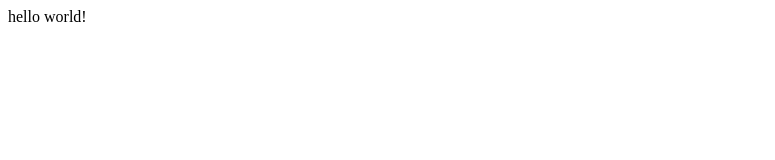
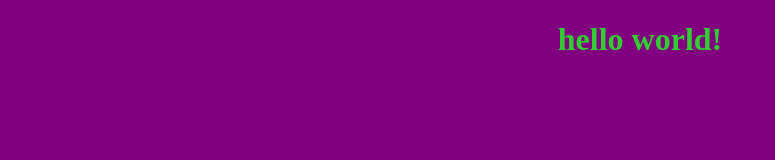
Before and after one commit to rhondakremer/deploy-demo-simple, a plain HTML site: page index.html in a window 1280 px wide. Shown: the whole page, without its empty margins (0-775 px from the left). Drawn offline with Linux system fonts and the light colour scheme.

Commit message:
adds some css styles

```diff
--- a/index.html
+++ b/index.html
@@ -7,6 +7,8 @@
     <title>Document</title>
 </head>
 <body>
-    hello world!
+    <h1>
+        hello world!
+    </h1>
 </body>
 </html>
--- a/style.css
+++ b/style.css
@@ -0,0 +1,8 @@
+* {
+    background-color: purple;
+    text-align: center;
+}
+
+h1 {
+    color: limegreen;
+}
```
